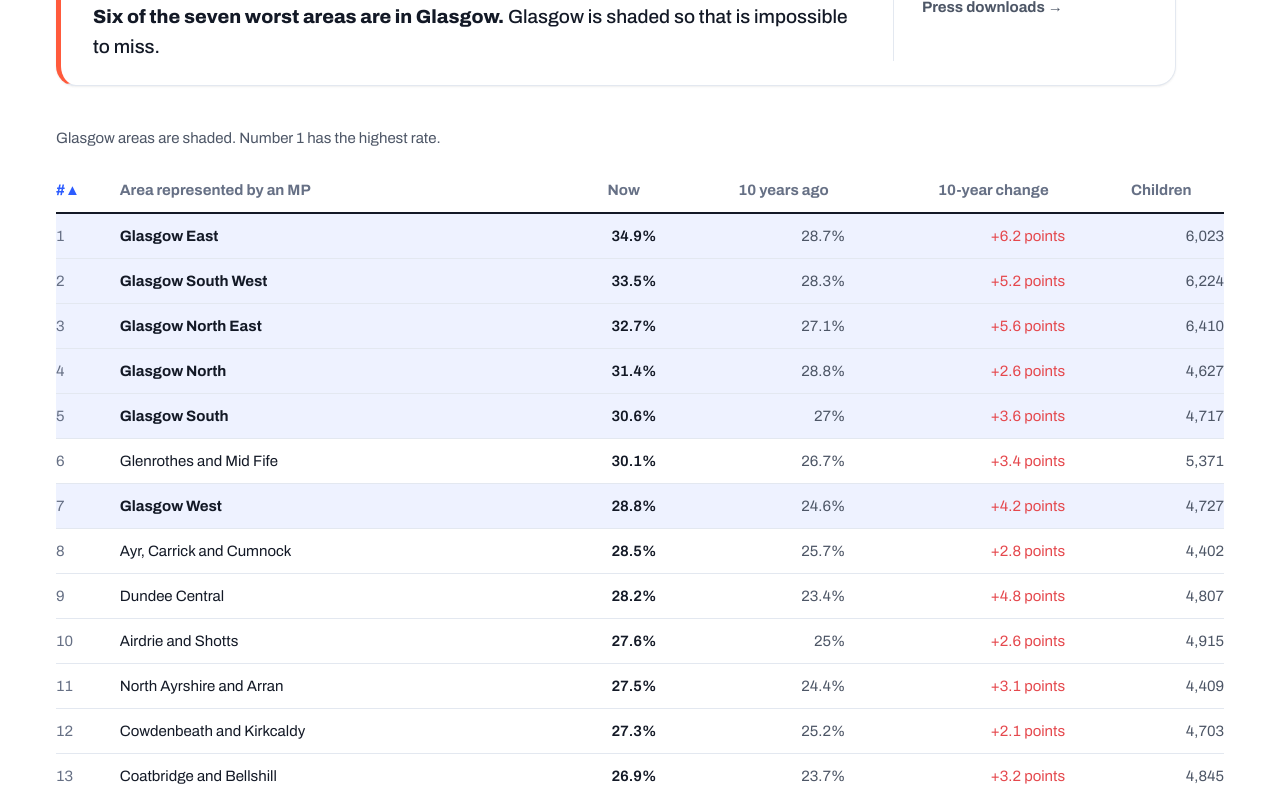
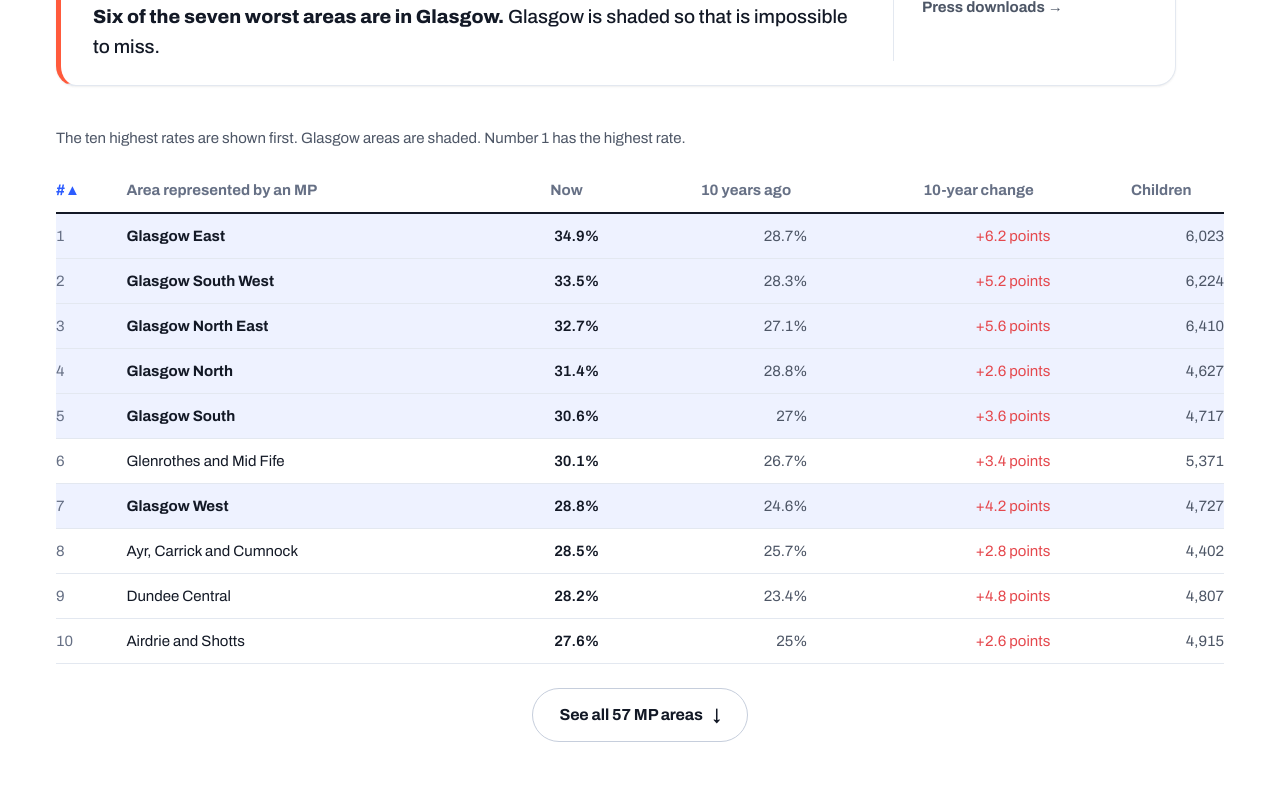
Before and after one commit to GraemeVIP/scotland-counted, a Next.js app: page /constituencies in a window 1280 px wide. Shown: the part 700-1493 px from the top of the page. Built offline with nearby package versions, Linux system fonts and the light colour scheme.

Commit message:
Collapse the MP area table

```diff
--- a/src/app/(site)/constituencies/page.tsx
+++ b/src/app/(site)/constituencies/page.tsx
@@ -60,12 +60,15 @@ export default function Constituencies() {
 
         <section className="pt-2">
           <p className="text-[15px] text-[var(--ink-2)] mb-6 mt-8">
-            Glasgow areas are shaded. Number 1 has the highest rate.
+            The ten highest rates are shown first. Glasgow areas are shaded. Number 1 has the
+            highest rate.
           </p>
           <RankTable
             nameLabel="Area represented by an MP"
             latestLabel="Now"
             firstLabel="10 years ago"
+            collapsedRows={10}
+            showAllLabel={`See all ${CONSTITUENCY_COUNT} MP areas`}
             rows={byLevel.map((c) => ({
               rank: c.rankLevel,
               name: c.name,
--- a/src/components/RankTable.tsx
+++ b/src/components/RankTable.tsx
@@ -1,7 +1,7 @@
 "use client";
 
 import Link from "next/link";
-import { useMemo, useState } from "react";
+import { useId, useMemo, useState } from "react";
 
 /**
  * The ranked league table used for councils and constituencies.
@@ -36,14 +36,22 @@ export default function RankTable({
   nameLabel,
   latestLabel,
   firstLabel,
+  collapsedRows,
+  showAllLabel,
+  showLessLabel = "Show the top 10 only",
 }: {
   rows: RankRow[];
   nameLabel: string;
   latestLabel: string;
   firstLabel: string;
+  collapsedRows?: number;
+  showAllLabel?: string;
+  showLessLabel?: string;
 }) {
   const [key, setKey] = useState<SortKey>("rank");
   const [asc, setAsc] = useState(true);
+  const [expanded, setExpanded] = useState(false);
+  const rowsId = useId();
 
   const labels: Record<SortKey, string> = {
     rank: "#",
@@ -70,6 +78,8 @@ export default function RankTable({
     });
     return asc ? r : r.reverse();
   }, [rows, key, asc]);
+  const canCollapse = collapsedRows !== undefined && rows.length > collapsedRows;
+  const visibleRows = canCollapse && !expanded ? sorted.slice(0, collapsedRows) : sorted;
 
   function toggle(k: SortKey) {
     if (k === key) setAsc((a) => !a);
@@ -82,6 +92,7 @@ export default function RankTable({
 
   return (
     <div>
+      <div id={rowsId}>
       {/* ---------- Phone: a list you can actually read ---------- */}
       <div className="sm:hidden">
         <div className="flex flex-wrap gap-2 mb-5" role="group" aria-label="Sort the list">
@@ -106,7 +117,7 @@ export default function RankTable({
         </div>
 
         <ol className="border-t border-[var(--rule)]">
-          {sorted.map((r) => (
+          {visibleRows.map((r) => (
             <li
               key={r.href}
               className={r.highlight ? "bg-[var(--glasgow-wash)]" : undefined}
@@ -173,7 +184,7 @@ export default function RankTable({
           </tr>
         </thead>
         <tbody>
-          {sorted.map((r) => (
+          {visibleRows.map((r) => (
             <tr
               key={r.href}
               className={
@@ -215,6 +226,22 @@ export default function RankTable({
         </tbody>
       </table>
       </div>
+      </div>
+
+      {canCollapse && (
+        <div className="mt-6 flex justify-center">
+          <button
+            type="button"
+            onClick={() => setExpanded((open) => !open)}
+            aria-expanded={expanded}
+            aria-controls={rowsId}
+            className="btn btn-ghost justify-center"
+          >
+            {expanded ? showLessLabel : (showAllLabel ?? `See all ${rows.length} areas`)}
+            <span aria-hidden="true">{expanded ? "↑" : "↓"}</span>
+          </button>
+        </div>
+      )}
     </div>
   );
 }
```
